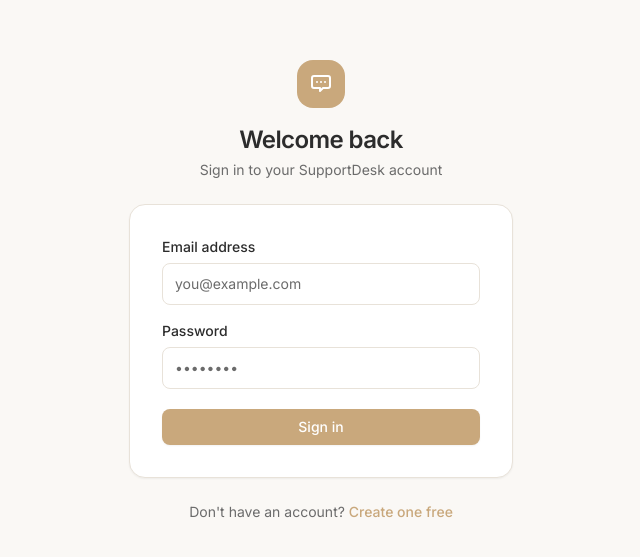
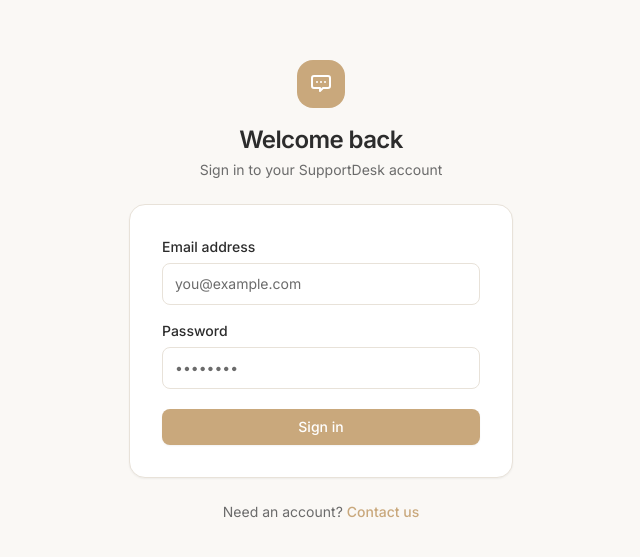
Before and after one commit to ppms-ai/supportdesk, a React (Vite) app: page /login in a window 1280 px wide. Shown: the part 109-666 px from the top of the page, without its empty margins (319-959 px from the left). Built offline with nearby package versions, Linux system fonts and the light colour scheme; no server answers.

Commit message:
Fix login link

```diff
--- a/src/pages/auth/Login.jsx
+++ b/src/pages/auth/Login.jsx
@@ -47,10 +47,10 @@
       subtitle="Sign in to your SupportDesk account"
       footer={
         <>
-          Don&apos;t have an account?{' '}
-          <Link to="/register" className="font-medium text-brand-600 hover:text-brand-700">
-            Create one free
-          </Link>
+          Need an account?{' '}
+          <a href="mailto:calie@pivotandpros.com" className="font-medium text-brand-600 hover:text-brand-700">
+            Contact us
+          </a>
         </>
       }
     >
```
